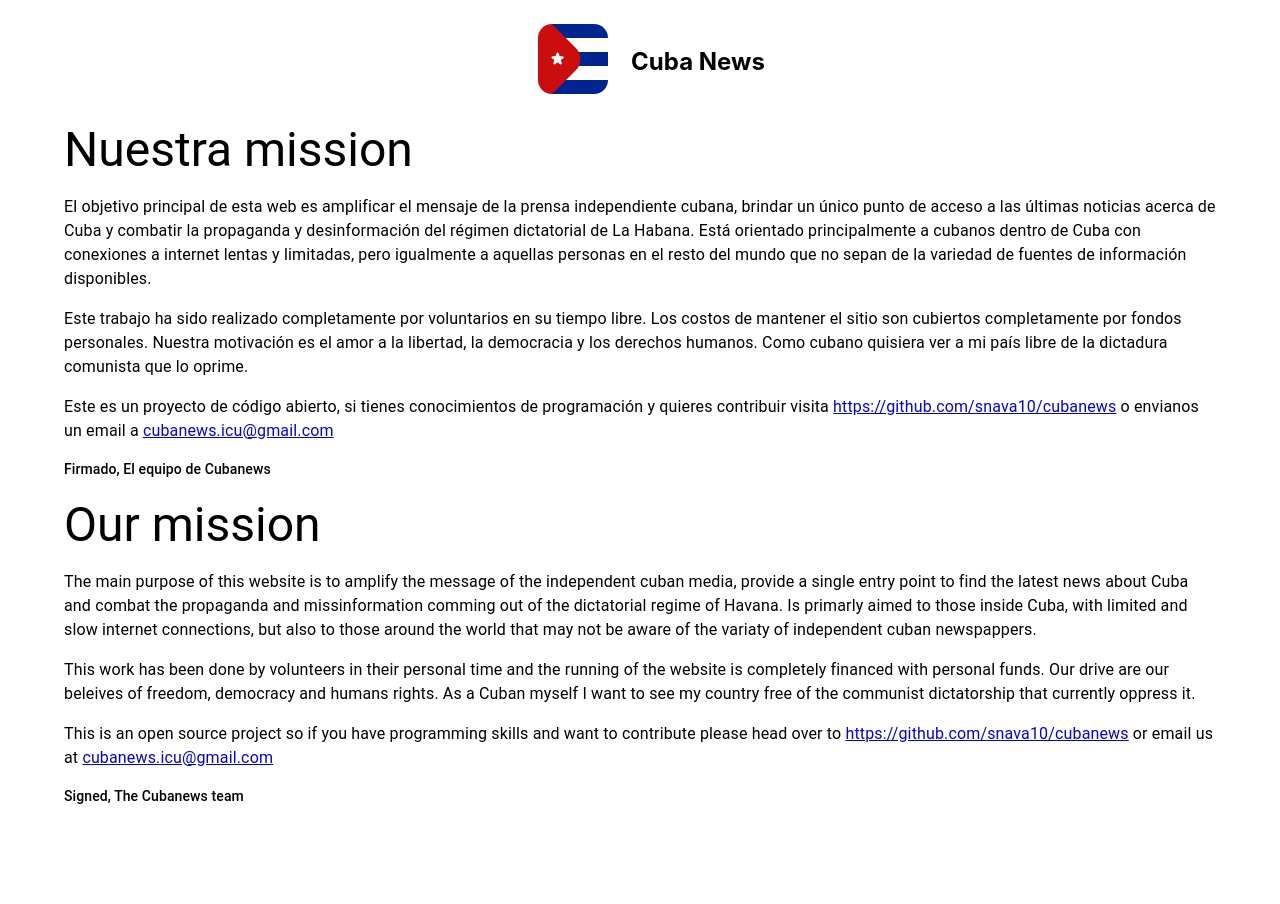
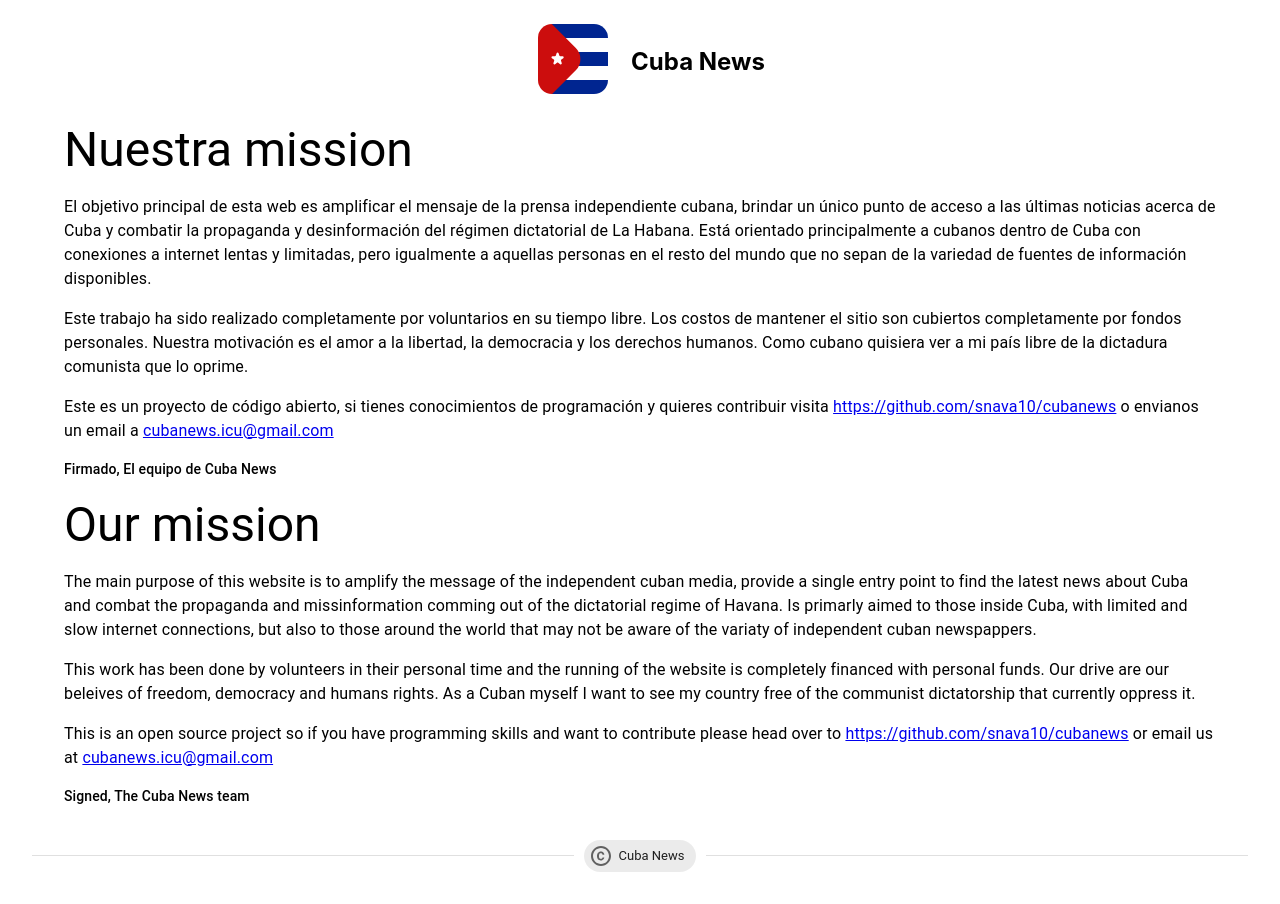
Before and after one commit to snava10/cubanews, a React (Create React App) app in the folder web-ui/: page /about in a window 1280 px wide. Before the commit the page ends 808 px from the top, so only its background shows below. Built offline with nearby package versions, Linux system fonts and the light colour scheme.

Commit message:
Add seal of approval to bottom of each page

```diff
--- a/web-ui/src/Pages/About.tsx
+++ b/web-ui/src/Pages/About.tsx
@@ -1,7 +1,8 @@
-import { Container, Grid, Typography } from "@mui/material";
+import { Chip, Container, Divider, Grid, Typography } from "@mui/material";
 import { Box } from "@mui/system";
 import { UaEventOptions } from "react-ga4/types/ga4";
 import ReactGA from "react-ga4";
+import { CopyrightRounded } from "@material-ui/icons";
 
 export function About() {
   const env = process.env.REACT_APP_ENV;
@@ -73,7 +74,7 @@ export function About() {
         </Typography>
 
         <Typography variant="subtitle2" paragraph>
-          Firmado, El equipo de Cubanews
+          Firmado, El equipo de Cuba News
         </Typography>
 
         {/* English */}
@@ -110,9 +111,12 @@ export function About() {
         </Typography>
 
         <Typography variant="subtitle2">
-          Signed, The Cubanews team
+          Signed, The Cuba News team
         </Typography>
       </Container>
+      <Divider sx={{ m: 4 }}>
+        <Chip icon={<CopyrightRounded />} label="Cuba News" />
+      </Divider>
     </Box>
   );
 }
--- a/web-ui/src/Pages/Search.tsx
+++ b/web-ui/src/Pages/Search.tsx
@@ -1,12 +1,13 @@
 import { useState, useEffect } from "react";
 import Button from "@mui/material/Button";
-import { Container, Grid, Stack, TextField } from "@mui/material";
+import { Chip, Container, Divider, Grid, Stack, TextField } from "@mui/material";
 import { generateResults, ResultCard } from "../Helpers/resultsGenerator";
 import { Box } from "@mui/system";
 import { ResultStack } from "../Components/ResultStack";
 import ReactGA from "react-ga4";
 import { UaEventOptions } from "react-ga4/types/ga4";
 import { NavBar } from "../Components/NavBar";
+import { CopyrightRounded } from "@material-ui/icons";
 
 export function Search() {
   const env = process.env.REACT_APP_ENV;
@@ -89,7 +90,7 @@ export function Search() {
       <Container>
         <Grid container spacing={1}>
           {/* Search bar and button */}
-          <Grid item xs={12} sx={{mt:12}}>
+          <Grid item xs={12} sx={{ mt: 12 }}>
             <Stack direction={{ xs: "column", md: "row" }} spacing={1}>
               <TextField
                 onChange={handleChange}
@@ -113,6 +114,9 @@ export function Search() {
           </Grid>
         </Grid>
       </Container>
+      <Divider sx={{ m: 4 }}>
+        <Chip icon={<CopyrightRounded />} label="Cuba News" />
+      </Divider>
     </Box>
   );
 }
```
